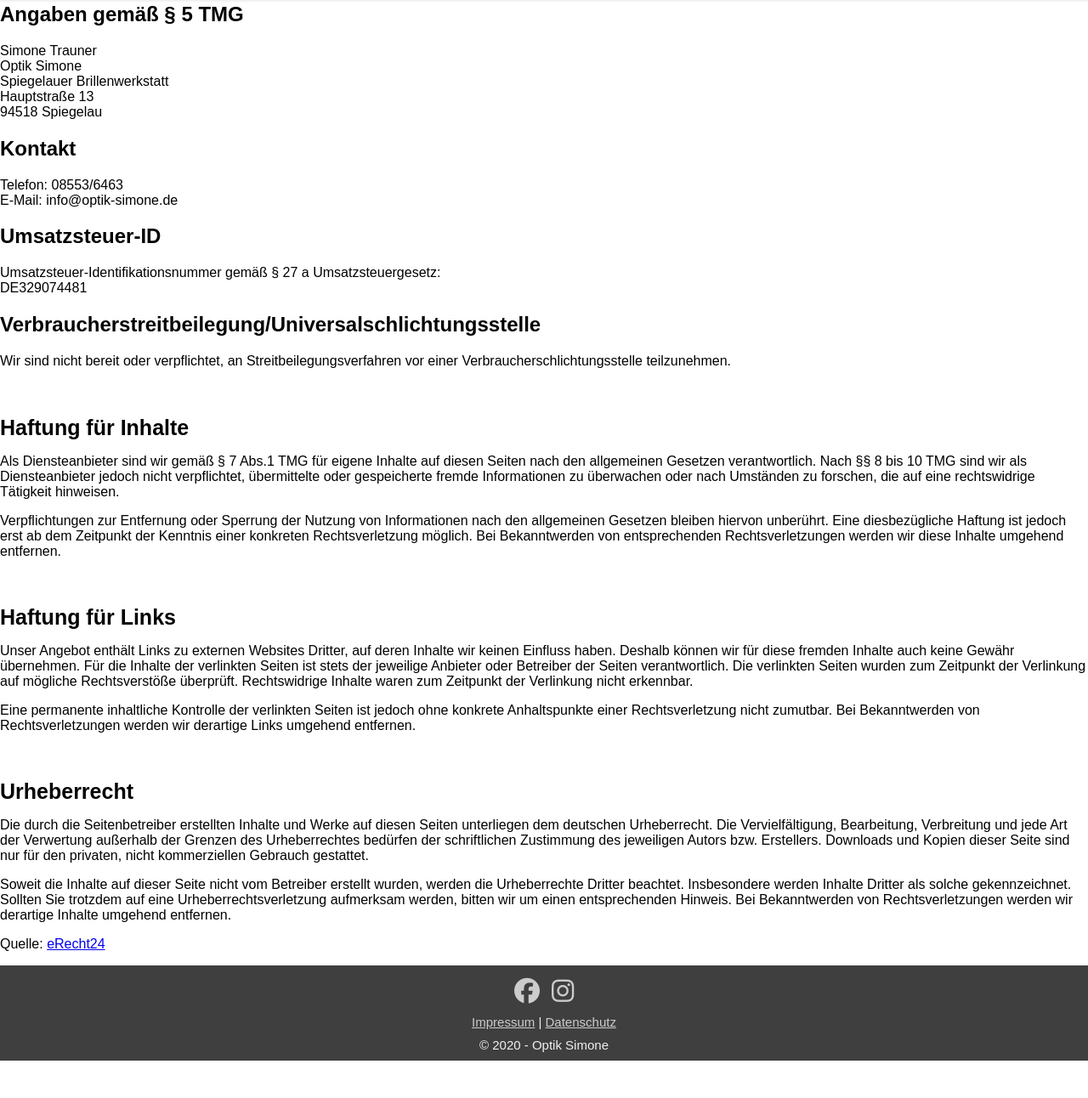
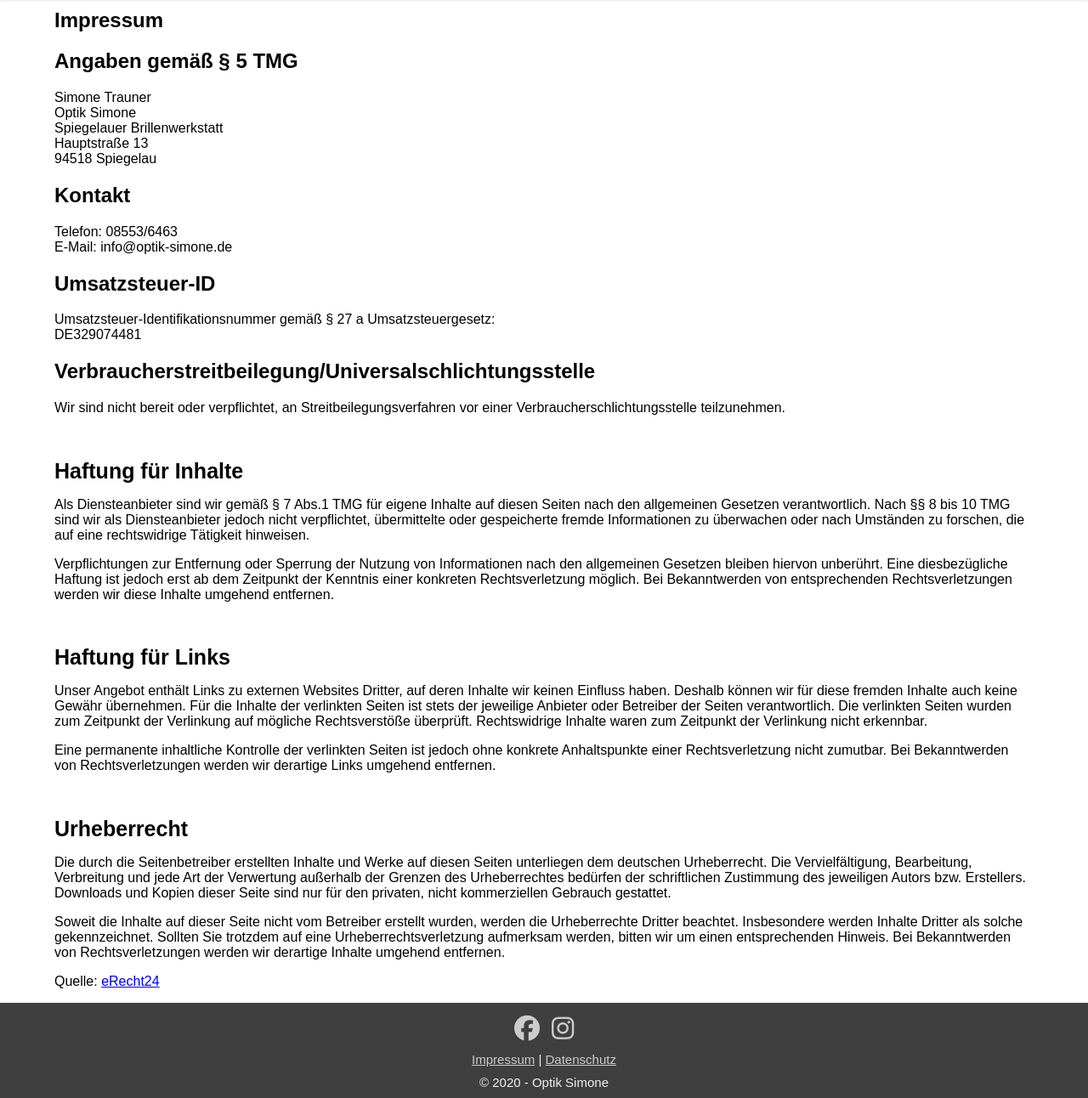
Before and after one commit to TheFbler/optik-simone.de, a PHP site: page /impressum.php in a window 1280 px wide. Shown: the part 65-1357 px from the top of the page at 85% size. Before the commit the page ends 1313 px from the top, so only its background shows below. Run offline with PHP 8.4, Linux system fonts and the light colour scheme; some libraries are stand-ins or nearby versions.

Commit message:
Style für Impressum

```diff
--- a/css/style.css
+++ b/css/style.css
@@ -645,6 +645,12 @@ footer a i {
   margin:75px auto 0 auto;
 }
 
+/* Datenschutz */
+#impressum {
+  width: 90%;
+  margin:75px auto 0 auto;
+}
+
 @media screen and (max-width: 1400px) {
   .anordnungAbout {
     flex-wrap: wrap;
--- a/impressum.php
+++ b/impressum.php
@@ -34,7 +34,7 @@
     <!-- Header per PHP einfügen -->
     <?php echo file_get_contents("parts/header.html"); ?>
 
-    <section>
+    <section id="impressum">
       <h1>Impressum</h1>
 
       <h2>Angaben gem&auml;&szlig; &sect; 5 TMG</h2>
```
